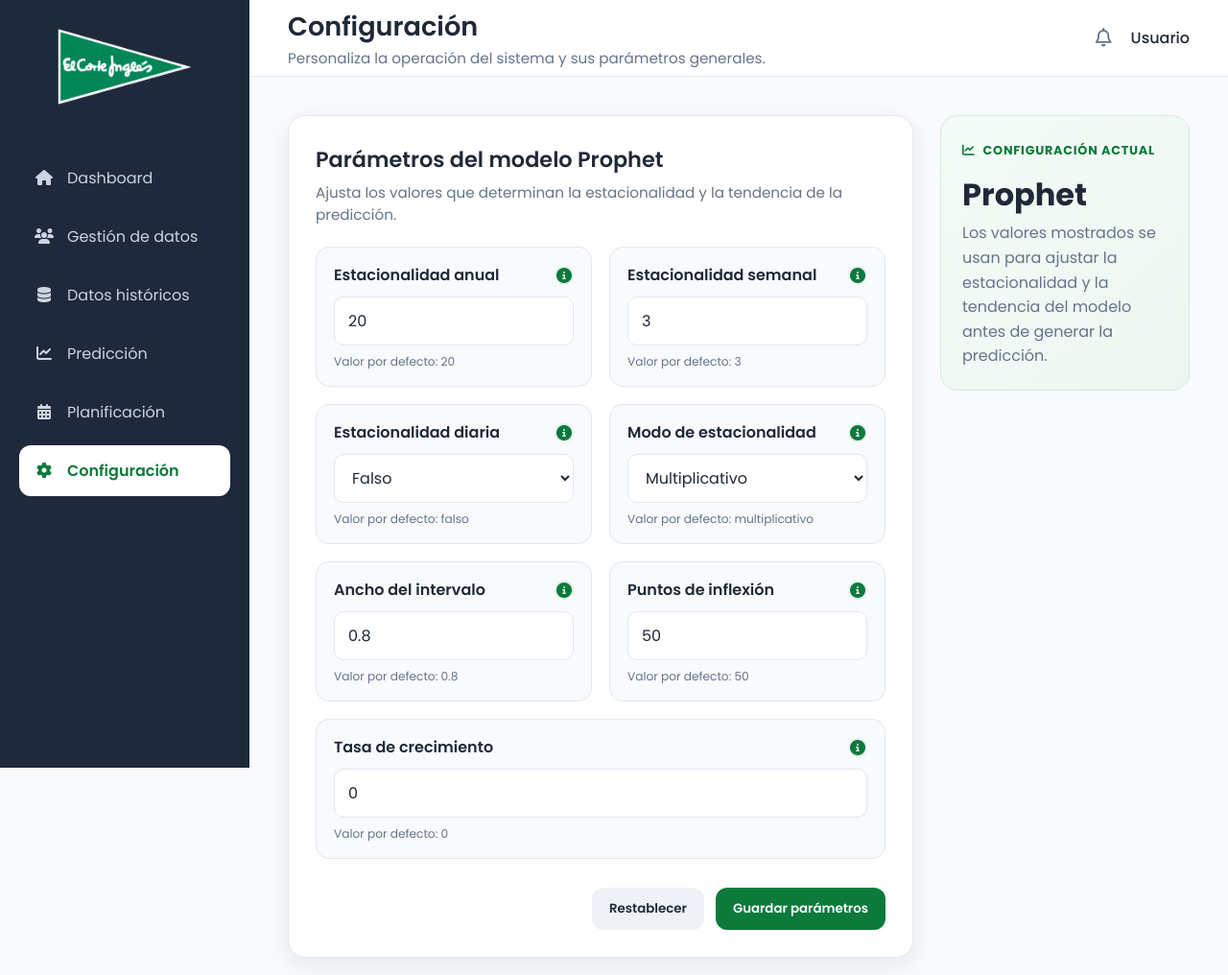
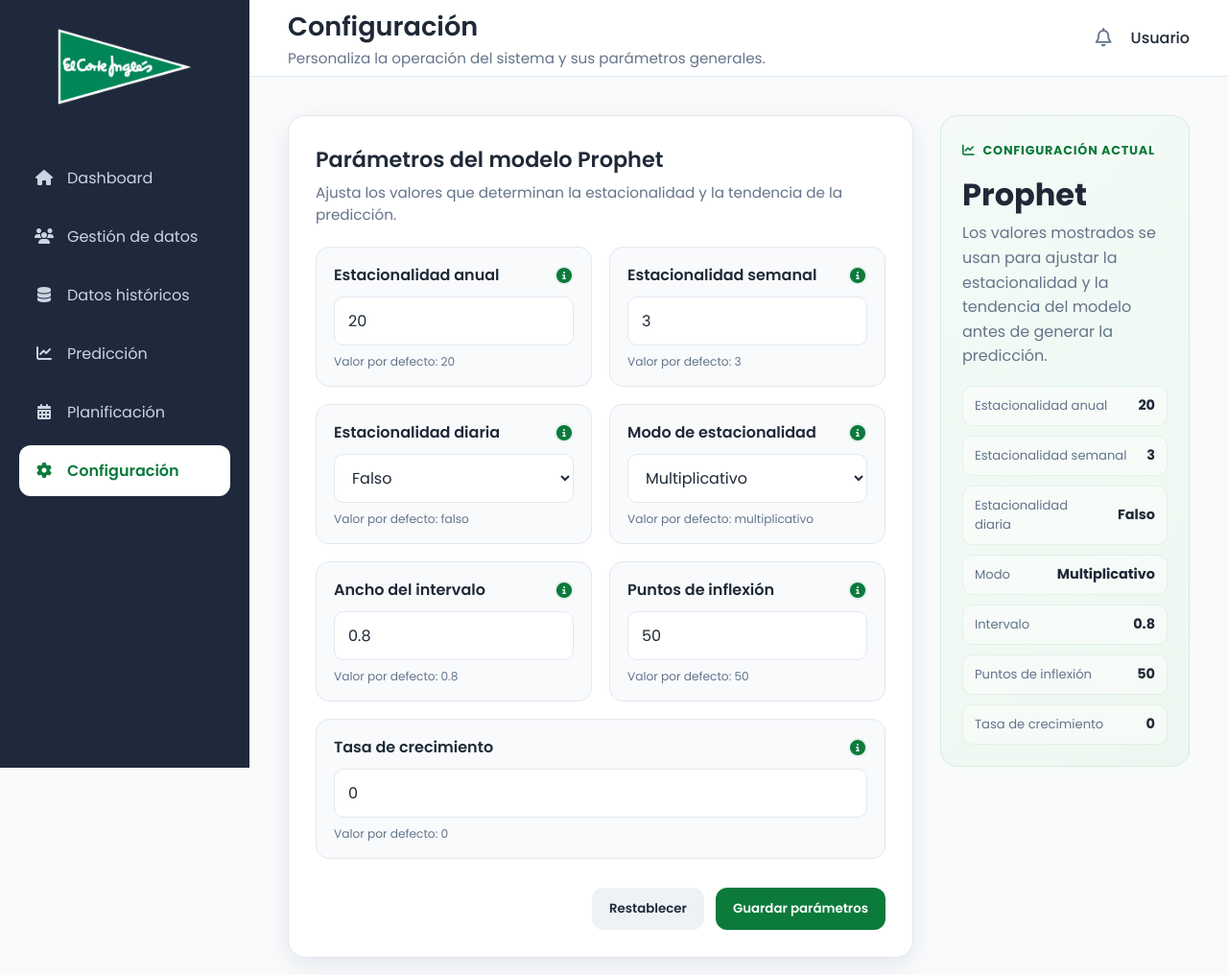
Before and after one commit to mortellss/Reto-EMPLEA-El-Corte-Ingles, a Flask app: page /configuracion in a window 1280 px wide. Shown: the top 1016 px of the page at 96% size. Run offline with Flask 3, Linux system fonts and the light colour scheme; data comes from the database, SQL or seed files in the repository; both versions use the stored data as it was after the commit.

Commit message:
Más cambios en configuración.

```diff
--- a/interfaz/backend/static/css/configuracion.css
+++ b/interfaz/backend/static/css/configuracion.css
@@ -211,6 +211,35 @@
     line-height: 1.6;
 }
 
+.current-config-list {
+    display: flex;
+    flex-direction: column;
+    gap: 10px;
+    margin-top: 18px;
+}
+
+.current-config-item {
+    display: flex;
+    align-items: center;
+    justify-content: space-between;
+    gap: 12px;
+    padding: 10px 12px;
+    border-radius: 10px;
+    background: rgba(255,255,255,0.45);
+    border: 1px solid rgba(11, 122, 59, 0.08);
+}
+
+.current-config-item span {
+    color: var(--config-muted);
+    font-size: 0.82rem;
+}
+
+.current-config-item strong {
+    margin-top: 0;
+    font-size: 0.9rem;
+    line-height: 1.2;
+}
+
 @media (max-width: 980px) {
     .config-layout {
         grid-template-columns: 1fr;
--- a/interfaz/backend/static/js/configuracion.js
+++ b/interfaz/backend/static/js/configuracion.js
@@ -12,6 +12,41 @@
         tasa_crecimiento: 0
     };
 
+    const currentConfigList = document.getElementById("currentConfigList");
+
+    const updateCurrentConfigSummary = (config) => {
+        if (!currentConfigList) return;
+
+        const values = {
+            yearly_seasonality: config.yearly_seasonality,
+            weekly_seasonality: config.weekly_seasonality,
+            daily_seasonality: config.daily_seasonality ? "Verdadero" : "Falso",
+            seasonality_mode: config.seasonality_mode === "additive" ? "Aditivo" : "Multiplicativo",
+            interval_width: config.interval_width,
+            n_changepoints: config.n_changepoints,
+            tasa_crecimiento: config.tasa_crecimiento
+        };
+
+        const labels = {
+            yearly_seasonality: "Estacionalidad anual",
+            weekly_seasonality: "Estacionalidad semanal",
+            daily_seasonality: "Estacionalidad diaria",
+            seasonality_mode: "Modo",
+            interval_width: "Intervalo",
+            n_changepoints: "Puntos de inflexión",
+            tasa_crecimiento: "Tasa de crecimiento"
+        };
+
+        currentConfigList.innerHTML = Object.entries(values)
+            .map(([key, value]) => `
+                <div class="current-config-item">
+                    <span>${labels[key]}</span>
+                    <strong>${value}</strong>
+                </div>
+            `)
+            .join("");
+    };
+
     const fillForm = (config) => {
         Object.entries(config).forEach(([name, value]) => {
             const field = form?.querySelector(`[name="${name}"]`);
@@ -24,6 +59,8 @@
 
             field.value = value;
         });
+
+        updateCurrentConfigSummary(config);
     };
 
     const loadConfig = async () => {
--- a/interfaz/backend/templates/configuracion.html
+++ b/interfaz/backend/templates/configuracion.html
@@ -97,7 +97,7 @@
                                     <span>Estacionalidad anual</span>
                                     <span class="tooltip" tabindex="0">
                                         <i class="fa-solid fa-circle-info"></i>
-                                        <span class="tooltip-text">La cantidad de posibles picos en la demanda que puede haber a lo largo del año (valores enteros). Por defecto: 20.</span>
+                                        <span class="tooltip-text">La cantidad de posibles picos en la demanda que puede haber a lo largo del año.</span>
                                     </span>
                                 </span>
                                 <div class="input-group">
@@ -111,7 +111,7 @@
                                     <span>Estacionalidad semanal</span>
                                     <span class="tooltip" tabindex="0">
                                         <i class="fa-solid fa-circle-info"></i>
-                                        <span class="tooltip-text">Similar a la anual, pero a lo largo de la semana (valores enteros). Por defecto: 3.</span>
+                                        <span class="tooltip-text">La cantidad de posibles picos en la demanda que puede haber a lo largo de la semana.</span>
                                     </span>
                                 </span>
                                 <div class="input-group">
@@ -125,7 +125,7 @@
                                     <span>Estacionalidad diaria</span>
                                     <span class="tooltip" tabindex="0">
                                         <i class="fa-solid fa-circle-info"></i>
-                                        <span class="tooltip-text">Determina si puede haber variación en la demanda a lo largo del día (verdadero o falso). Por defecto: falso.</span>
+                                        <span class="tooltip-text">Determina si puede haber variación en la demanda a lo largo del día.</span>
                                     </span>
                                 </span>
                                 <div class="input-group">
@@ -142,7 +142,7 @@
                                     <span>Modo de estacionalidad</span>
                                     <span class="tooltip" tabindex="0">
                                         <i class="fa-solid fa-circle-info"></i>
-                                        <span class="tooltip-text">Define cómo se comportan los picos de actividad a medida que avanza el tiempo: aditivo o multiplicativo. Por defecto: multiplicativo.</span>
+                                        <span class="tooltip-text">Define cómo se comportan los picos de actividad a medida que avanza el tiempo.</span>
                                     </span>
                                 </span>
                                 <div class="input-group">
@@ -159,7 +159,7 @@
                                     <span>Ancho del intervalo</span>
                                     <span class="tooltip" tabindex="0">
                                         <i class="fa-solid fa-circle-info"></i>
-                                        <span class="tooltip-text">El margen de precisión de la predicción (valor de 0 a 1). Por defecto: 0.8.</span>
+                                        <span class="tooltip-text">El margen de precisión de la predicción.</span>
                                     </span>
                                 </span>
                                 <div class="input-group">
@@ -173,7 +173,7 @@
                                     <span>Puntos de inflexión</span>
                                     <span class="tooltip" tabindex="0">
                                         <i class="fa-solid fa-circle-info"></i>
-                                        <span class="tooltip-text">La cantidad de puntos de inflexión donde puede cambiar la tendencia (valor entero). Por defecto: 50.</span>
+                                        <span class="tooltip-text">La cantidad de puntos de inflexión donde puede cambiar la tendencia.</span>
                                     </span>
                                 </span>
                                 <div class="input-group">
@@ -187,7 +187,7 @@
                                     <span>Tasa de crecimiento</span>
                                     <span class="tooltip" tabindex="0">
                                         <i class="fa-solid fa-circle-info"></i>
-                                        <span class="tooltip-text">Si de un año para otro se espera un crecimiento o decrecimiento en la demanda del negocio (valor entre -1 y 1). Por defecto: 0.</span>
+                                        <span class="tooltip-text">La evolución que se espera en el negocio a lo largo del año. </span>
                                     </span>
                                 </span>
                                 <div class="input-group">
@@ -209,8 +209,17 @@
                 <aside class="summary-stack">
                     <div class="summary-card">
                         <span class="label"><i class="fa-solid fa-chart-line"></i> Configuración actual</span>
-                        <strong>Prophet</strong>
+                        <strong id="configCurrentTitle">Prophet</strong>
                         <p>Los valores mostrados se usan para ajustar la estacionalidad y la tendencia del modelo antes de generar la predicción.</p>
+                        <div class="current-config-list" id="currentConfigList">
+                            <div class="current-config-item"><span>Estacionalidad anual</span><strong>20</strong></div>
+                            <div class="current-config-item"><span>Estacionalidad semanal</span><strong>3</strong></div>
+                            <div class="current-config-item"><span>Estacionalidad diaria</span><strong>Falso</strong></div>
+                            <div class="current-config-item"><span>Modo</span><strong>Multiplicativo</strong></div>
+                            <div class="current-config-item"><span>Intervalo</span><strong>0.8</strong></div>
+                            <div class="current-config-item"><span>Puntos de inflexión</span><strong>50</strong></div>
+                            <div class="current-config-item"><span>Tasa de crecimiento</span><strong>0</strong></div>
+                        </div>
                     </div>
                 </aside>
 
```
Also changed, not shown: data/BaseDatosFinal.sql.
